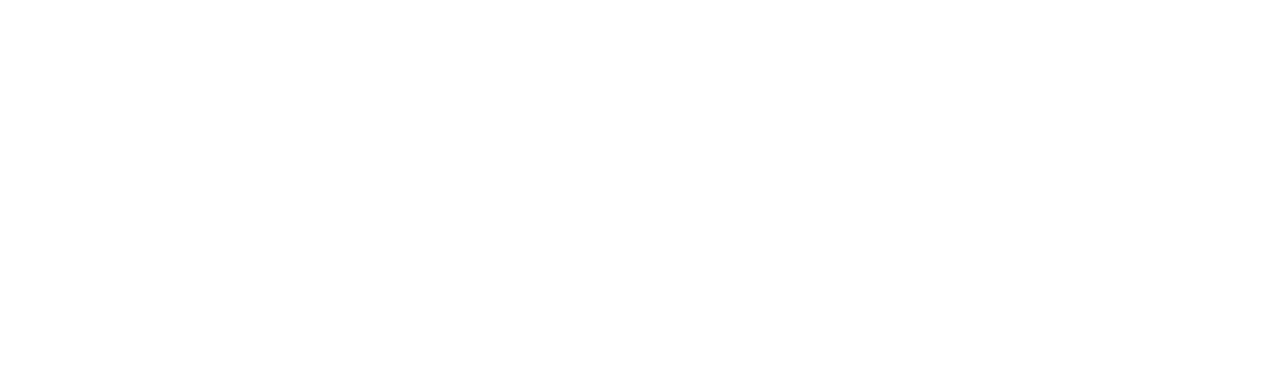
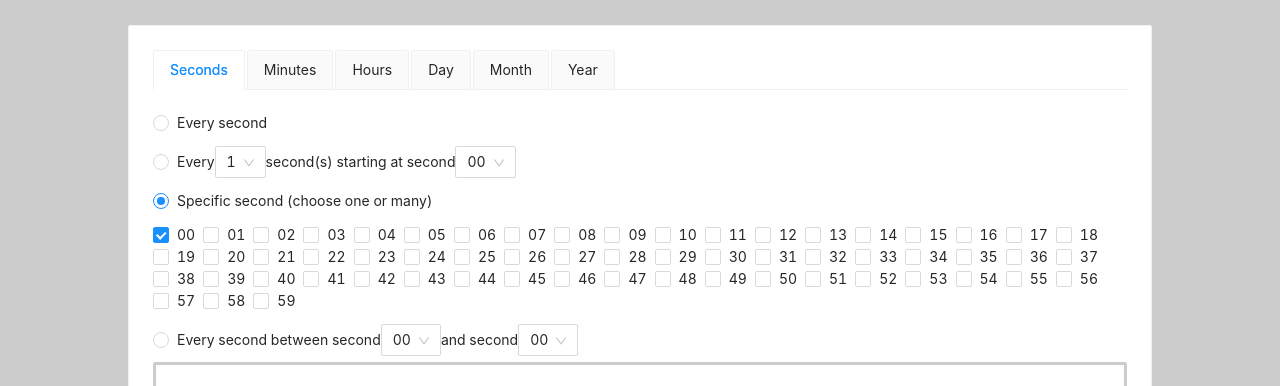
Before and after one commit to secret78510/quartz-page, a plain HTML site: page index.html in a window 1280 px wide. Shown: the top 386 px of the page. Drawn offline with Linux system fonts and the light colour scheme; the site is published under a folder, as on GitHub Pages, so addresses that start at the root find nothing.

Commit message:
更新檔案
更新檔案

```diff
--- a/index.html
+++ b/index.html
@@ -1 +1 @@
-<!doctype html><html lang="en"><head><meta charset="utf-8"/><link rel="icon" href="/favicon.ico"/><meta name="viewport" content="width=device-width,initial-scale=1"/><meta name="theme-color" content="#000000"/><meta name="description" content="Web site created using create-react-app"/><link rel="apple-touch-icon" href="/logo192.png"/><link rel="manifest" href="/manifest.json"/><title>React App</title><script defer="defer" src="/static/js/main.57b07d80.js"></script><link href="/static/css/main.5ddd64df.css" rel="stylesheet"></head><body><noscript>You need to enable JavaScript to run this app.</noscript><div id="root"></div></body></html>
+<!doctype html><html lang="en"><head><meta charset="utf-8"/><link rel="icon" href="./favicon.ico"/><meta name="viewport" content="width=device-width,initial-scale=1"/><meta name="theme-color" content="#000000"/><meta name="description" content="Web site created using create-react-app"/><link rel="apple-touch-icon" href="./logo192.png"/><link rel="manifest" href="./manifest.json"/><title>React App</title><script defer="defer" src="./static/js/main.57b07d80.js"></script><link href="./static/css/main.5ddd64df.css" rel="stylesheet"></head><body><noscript>You need to enable JavaScript to run this app.</noscript><div id="root"></div></body></html>
```
Also changed, not shown: asset-manifest.json, 1 other file.
